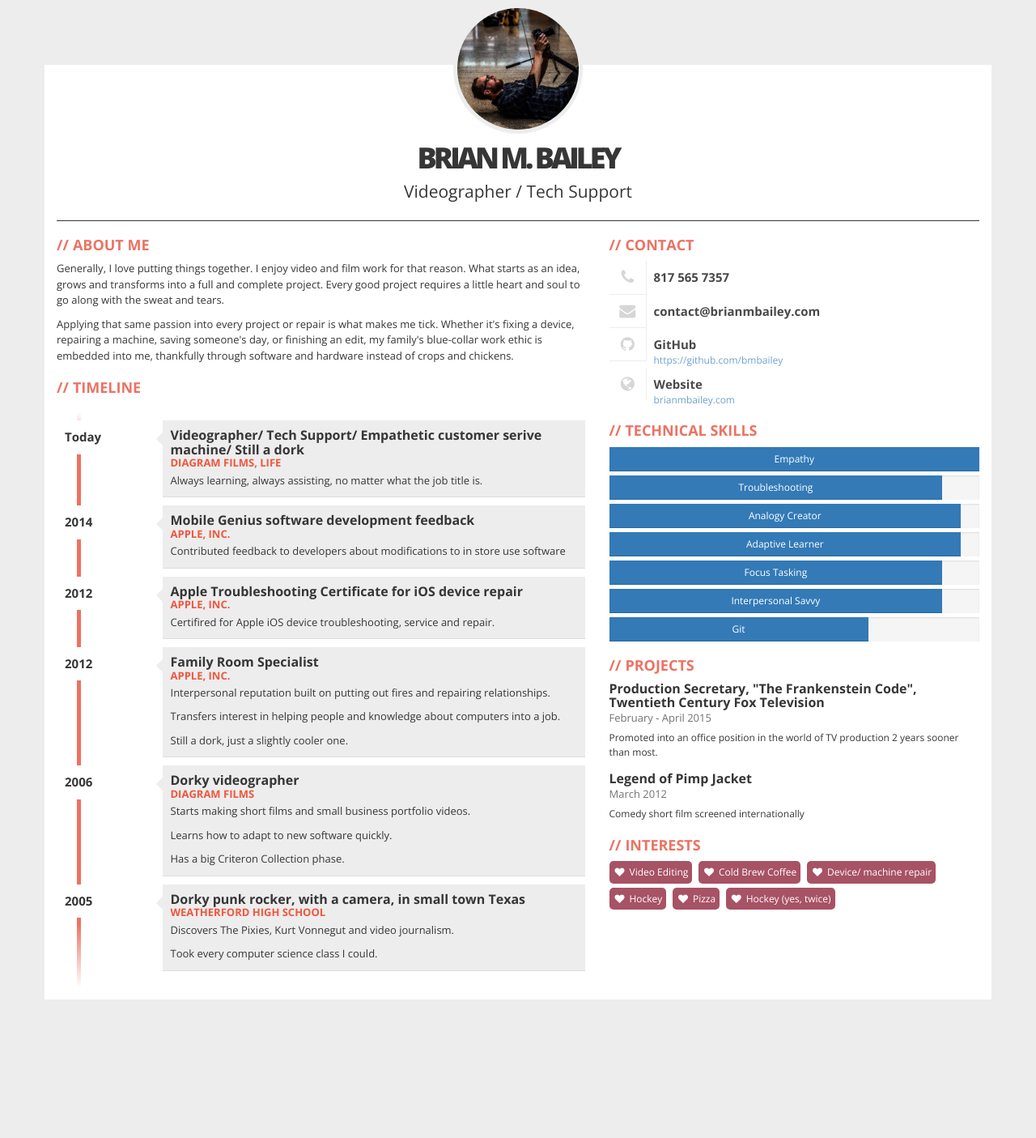
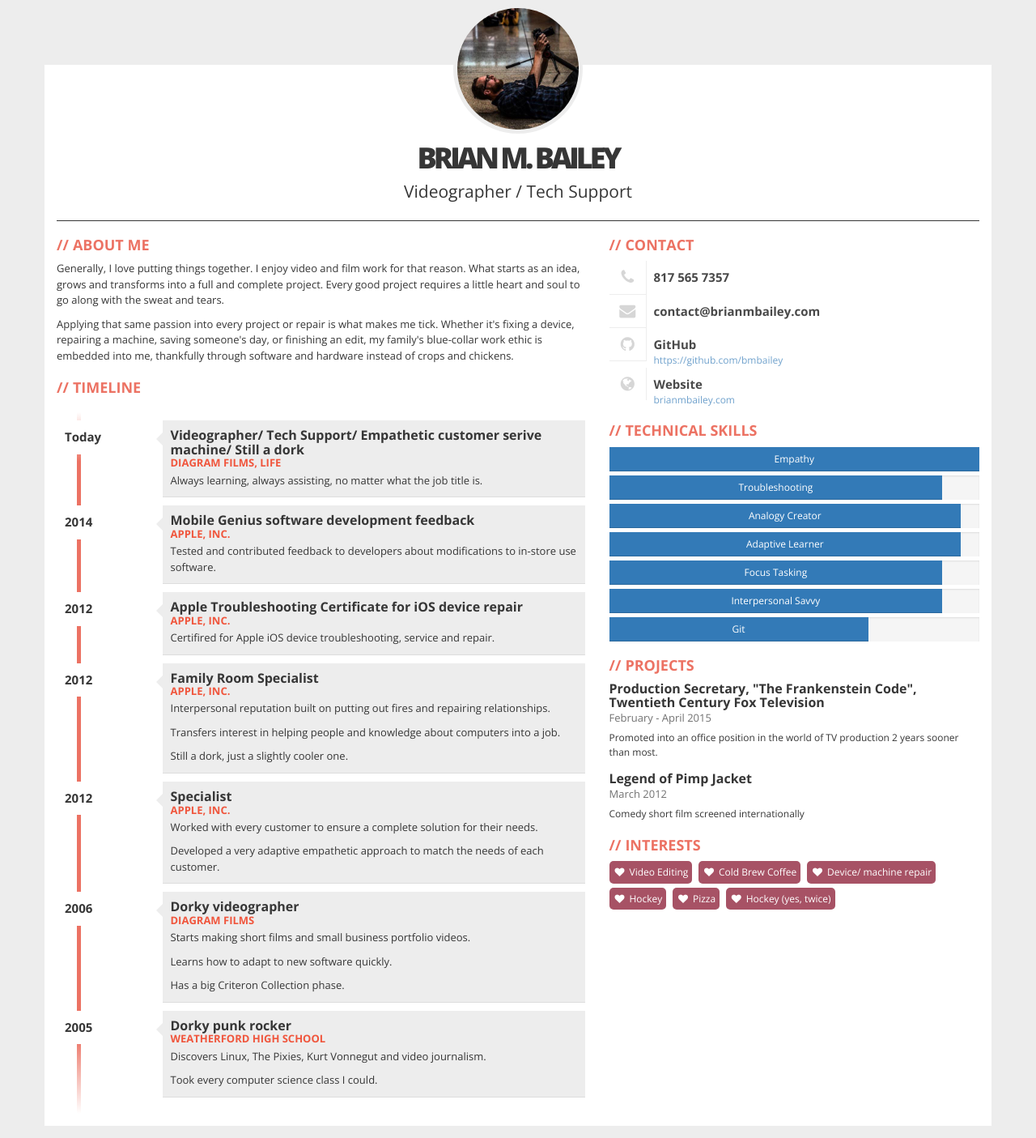
Before and after one commit to Bmbailey/Resume, a Jekyll site: the page built from index.html, in a window 1280 px wide. Shown: the whole page at 81% size. Built offline with Jekyll 4.4.1, drawn with Linux system fonts in a browser that asks for light colours; nearby versions of some CDN libraries; before the commit the page ends 1249 px from its top, so only the background shows below that.

Commit message:
Added further Apple experience to timeline

```diff
--- a/_data/timeline.yml
+++ b/_data/timeline.yml
@@ -8,7 +8,7 @@
   company: Apple, Inc.
   year: 2014
   description:
-    - Contributed feedback to developers about modifications to in store use software
+    - Tested and contributed feedback to developers about modifications to in-store use software.
 
 - title: Apple Troubleshooting Certificate for iOS device repair
   company: Apple, Inc.
@@ -24,6 +24,13 @@
     - Transfers interest in helping people and knowledge about computers into a job.
     - Still a dork, just a slightly cooler one.
 
+- title: Specialist
+  company: Apple, Inc.
+  year: 2012
+  description:
+    - Worked with every customer to ensure a complete solution for their needs.
+    - Developed a very adaptive empathetic approach to match the needs of each customer.
+
 - title: Dorky videographer
   company: Diagram Films
   year: 2006
@@ -32,9 +39,9 @@
       - Learns how to adapt to new software quickly.
       - Has a big Criteron Collection phase.
 
-- title: Dorky punk rocker, with a camera, in small town Texas
+- title: Dorky punk rocker
   company: Weatherford High School
   year: 2005
   description:
-    - Discovers The Pixies, Kurt Vonnegut and video journalism.
+    - Discovers Linux, The Pixies, Kurt Vonnegut and video journalism.
     - Took every computer science class I could.
```
